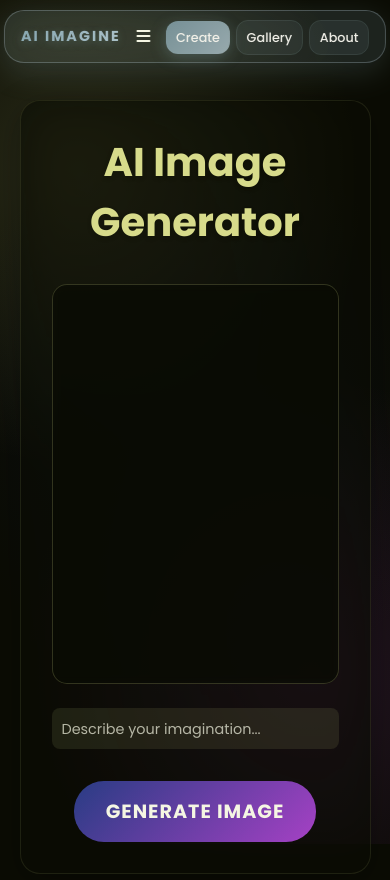
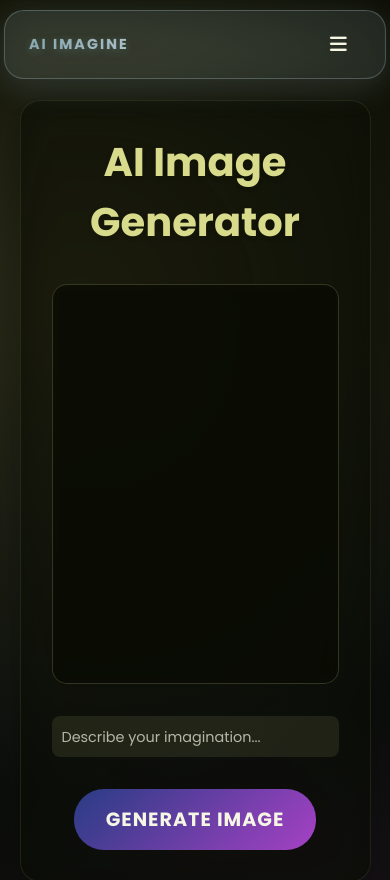
Before and after one commit to aceknoxe/Cat-Web, a plain HTML site: page index.html in a window 390 px wide. Shown: the top 880 px of the page. Drawn offline with Linux system fonts and the light colour scheme; no server answers.

Commit message:
Update style.css

```diff
--- a/style.css
+++ b/style.css
@@ -20,12 +20,18 @@
 body {
     font-family: 'Poppins', sans-serif;
     min-height: 100vh;
+    margin: 0;
+    padding: 0;
     display: flex;
     flex-direction: column;
-    color: var(--text);
     background: var(--background);
-    position: relative;
     overflow-x: hidden;
+    scroll-behavior: smooth;
+    scroll-padding-top: 100px;
+}
+
+html {
+    scroll-behavior: smooth;
 }
 
 /* Add animated gradient background */
@@ -72,7 +78,6 @@ body::before {
     margin: 100px auto;
     position: relative;
     z-index: 1;
-    animation: in-circle-swoop var(--transition__duration) ease-in-out forwards;
 }
 
 /* Add media query for larger screens */
@@ -107,7 +112,7 @@ h1 {
     position: relative;
     width: 100%;
     height: 400px;
-    margin-bottom: 1.5rem;
+    margin: 2rem auto;
     border-radius: 15px;
     overflow: hidden;
     background: rgba(11, 12, 4, 0.5);
@@ -429,13 +434,24 @@ nav {
 
 /* Add transition styles */
 .page-transition {
-    animation: in-circle-swoop var(--transition__duration) ease-in-out forwards;
+    opacity: 0;
+    animation: fadeIn 0.5s ease-in-out forwards;
 }
 
-/* Apply to container */
+@keyframes fadeIn {
+    from {
+        opacity: 0;
+        transform: translateY(20px);
+    }
+    to {
+        opacity: 1;
+        transform: translateY(0);
+    }
+}
+
+/* Ensure smooth transitions */
 .container {
-    /* Existing styles */
-    animation: in-circle-swoop var(--transition__duration) ease-in-out forwards;
+    transition: opacity 0.3s ease-in-out;
 }
 
 /* Add loader styles */
@@ -764,3 +780,117 @@ nav {
         font-size: 0.9rem;
     }
 }
+
+/* Update hamburger menu styles */
+.menu-toggle {
+    display: none;
+    font-size: 1.5rem;
+    cursor: pointer;
+    color: var(--text);
+    transition: all 0.3s ease;
+    margin-left: auto; /* Push to right */
+    padding: 0.5rem;
+    z-index: 100;
+}
+
+/* Update mobile nav styles */
+@media (max-width: 768px) {
+    nav {
+        display: flex;
+        justify-content: space-between;
+        align-items: center;
+        width: 100%;
+        padding: 0 0.5rem;
+    }
+
+    .menu-toggle {
+        display: block;
+        margin-right: 0.5rem; /* Add some right margin */
+    }
+
+    .nav-links {
+        position: absolute;
+        top: calc(100% + 10px);
+        right: 2.5rem; /* Move more to the left */
+        left: auto;
+        transform: translateY(-200%);
+        width: 120px; /* Reduced width */
+        padding: 1rem; /* Reduced padding */
+        background: rgba(11, 12, 4, 0.95);
+        backdrop-filter: blur(10px);
+        -webkit-backdrop-filter: blur(10px);
+        border-radius: 15px;
+        flex-direction: column;
+        gap: 1.5rem; /* Reduced gap */
+        transition: transform 0.3s ease;
+        border: 1px solid rgba(215, 219, 139, 0.1);
+        box-shadow: 0 8px 32px rgba(0, 0, 0, 0.3);
+    }
+
+    .nav-links.active {
+        transform: translateY(0);
+    }
+
+    .nav-links a {
+        padding: 0.6rem 0.8rem; /* Reduced padding */
+        width: 100%;
+        text-align: center;
+    }
+}
+
+@media (max-width: 480px) {
+    .menu-toggle {
+        font-size: 1.2rem;
+        padding: 0.4rem;
+    }
+
+    .nav-links {
+        right: 2rem; /* Adjust for smaller screens */
+        width: 110px; /* Further reduced for mobile */
+    }
+}
+/* Add to style.css */
+.gallery-container {
+    margin-top: 120px;
+    padding: 0 20px;
+}
+
+.gallery-grid {
+    display: grid;
+    grid-template-columns: repeat(auto-fill, minmax(300px, 1fr));
+    gap: 2rem;
+    padding: 2rem 0;
+}
+
+.gallery-item {
+    background: var(--card-bg);
+    border-radius: 12px;
+    overflow: hidden;
+    box-shadow: 0 4px 15px rgba(0, 0, 0, 0.1);
+    transition: transform 0.3s ease;
+}
+
+.gallery-item:hover {
+    transform: translateY(-5px);
+}
+
+.gallery-image {
+    width: 100%;
+    height: 250px;
+    object-fit: cover;
+}
+
+.gallery-content {
+    padding: 1rem;
+}
+
+.gallery-prompt {
+    color: var(--text);
+    font-size: 0.9rem;
+    margin-bottom: 0.5rem;
+}
+
+.gallery-date {
+    color: var(--text-secondary);
+    font-size: 0.8rem;
+}
```
